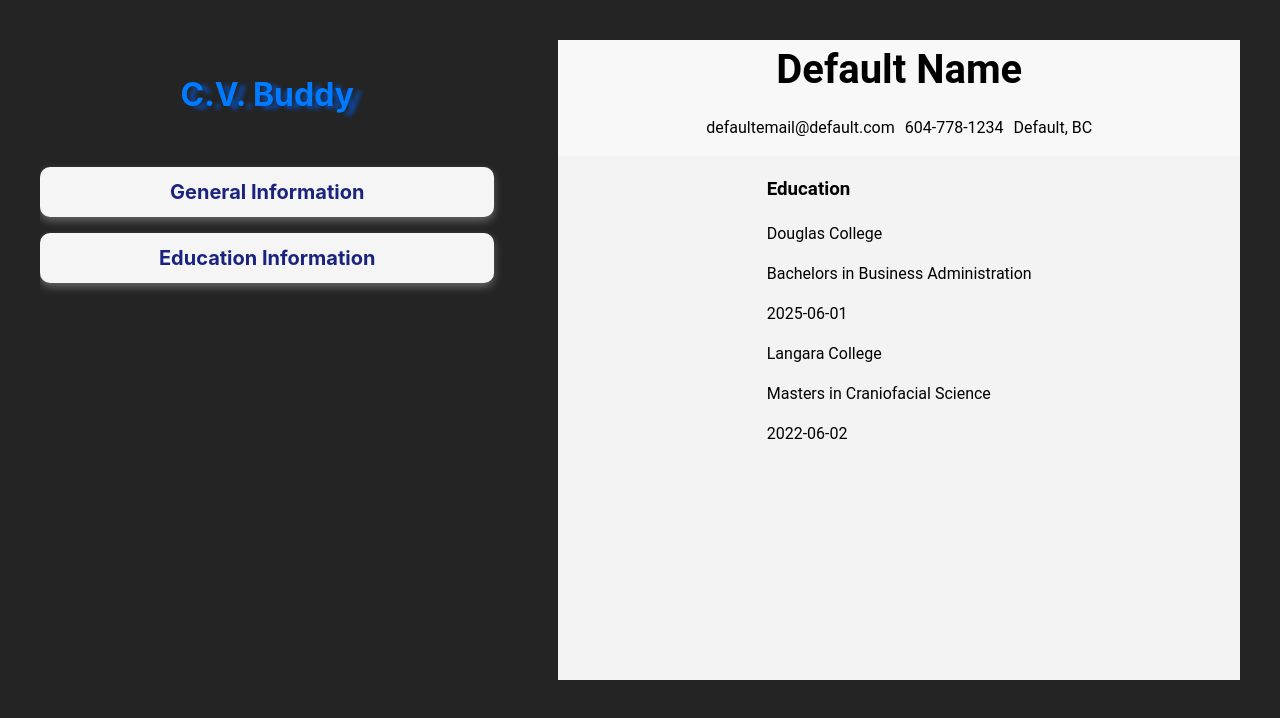
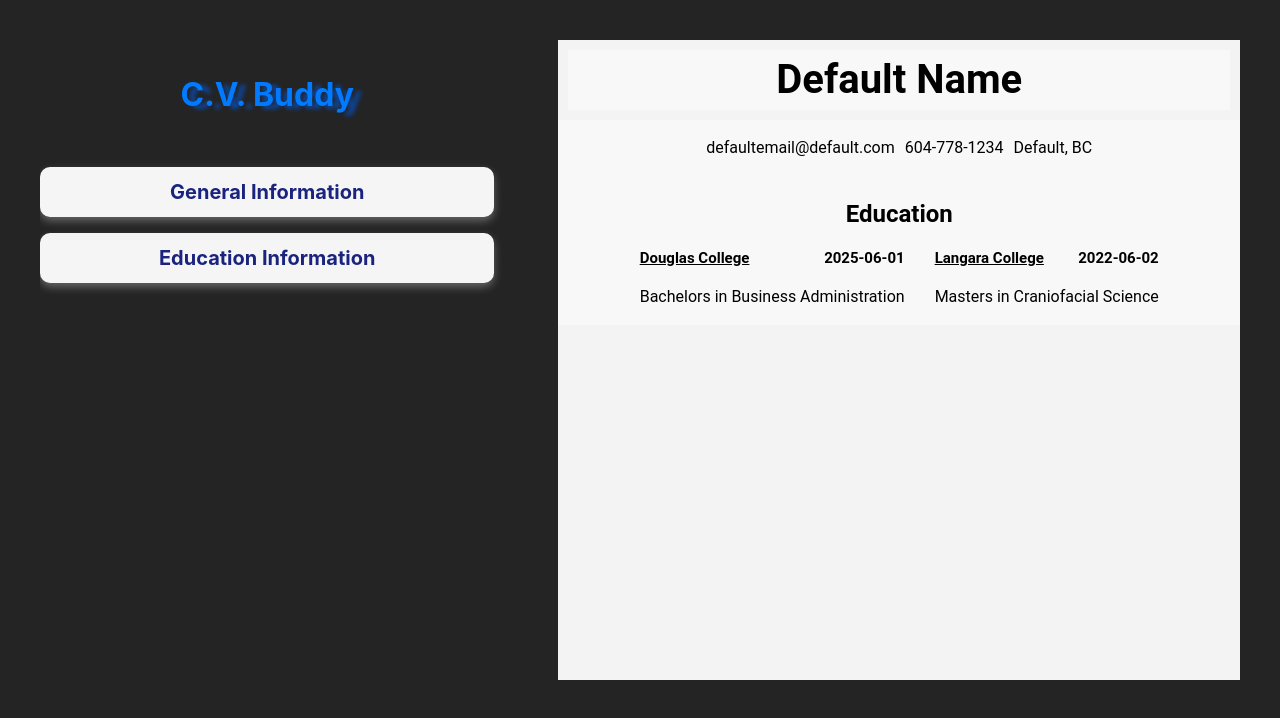
Before and after one commit to cstim240/reactCVApp, a React (Vite) app: page / in a window 1280 px wide. Shown: the top 718 px of the page. Built offline with nearby package versions, Linux system fonts and the light colour scheme.

Commit message:
Add div structure to education entries in outputPreview and styling to match

```diff
--- a/src/components/outputPreview.jsx
+++ b/src/components/outputPreview.jsx
@@ -15,25 +15,32 @@ function OutputPreview({generalInfoData, educationData}) {
             </div>
 
 
-            <div>
+            <div className="educationLayout">
                 {
                     (educationData.school1 !== undefined || educationData.school2 !== undefined ||
                     educationData.degree1 !== undefined || educationData.degree2 !== undefined
                     || educationData.graduationDate1 !== undefined || educationData.graduationDate2 !== undefined
                     ) ?
-                    <h3>Education</h3>
+                    <h2>Education</h2>
                     : null
                 }
-                <div>
-                    <p>{educationData.school1}</p>
-                    <p>{educationData.degree1}</p>
-                    <p>{educationData.graduationDate1}</p>
+                <div className="educationEntries">
+                    <div>
+                        <div className="educationSchoolDate">
+                            <p className="educationSchool">{educationData.school1}</p>
+                            <p className="educationDate">{educationData.graduationDate1}</p>
+                        </div>
+                        <p>{educationData.degree1}</p>
+                    </div>
+                    <div>
+                        <div className="educationSchoolDate">
+                            <p className="educationSchool">{educationData.school2}</p>
+                            <p className="educationDate">{educationData.graduationDate2}</p>
+                        </div>
+                        <p>{educationData.degree2}</p>
+                    </div>
                 </div>
-                <div>
-                    <p>{educationData.school2}</p>
-                    <p>{educationData.degree2}</p>
-                    <p>{educationData.graduationDate2}</p>
-                </div>
+
             </div>
 
         </div>
--- a/src/styles/outputStyle.css
+++ b/src/styles/outputStyle.css
@@ -17,7 +17,8 @@
 #nameHeader {
     font-size: 40px;
     font-weight: bold;
-    margin: 0px;
+    margin: 10px;
+
     background-color: #f8f8f8;
 }
 
@@ -27,3 +28,34 @@
     background-color: #f8f8f8;
     gap: 10px;
 }
+
+.educationLayout {
+    display: flex;
+    background-color: #f8f8f8;
+    flex-direction: column;
+    align-items: center;
+    width: 100%;
+}
+
+.educationEntries {
+    display: flex;
+    justify-content: center;
+    gap: 30px;
+    width: 100%;
+    margin-top: -20px;
+}
+
+.educationSchoolDate {
+    display: flex;
+    justify-content: space-between;
+}
+
+.educationSchool, .educationDate {
+    font-size: 15px;
+    font-weight: 700;
+    margin-bottom: 0px;
+}
+
+.educationSchool {
+    text-decoration: underline;
+}
```
